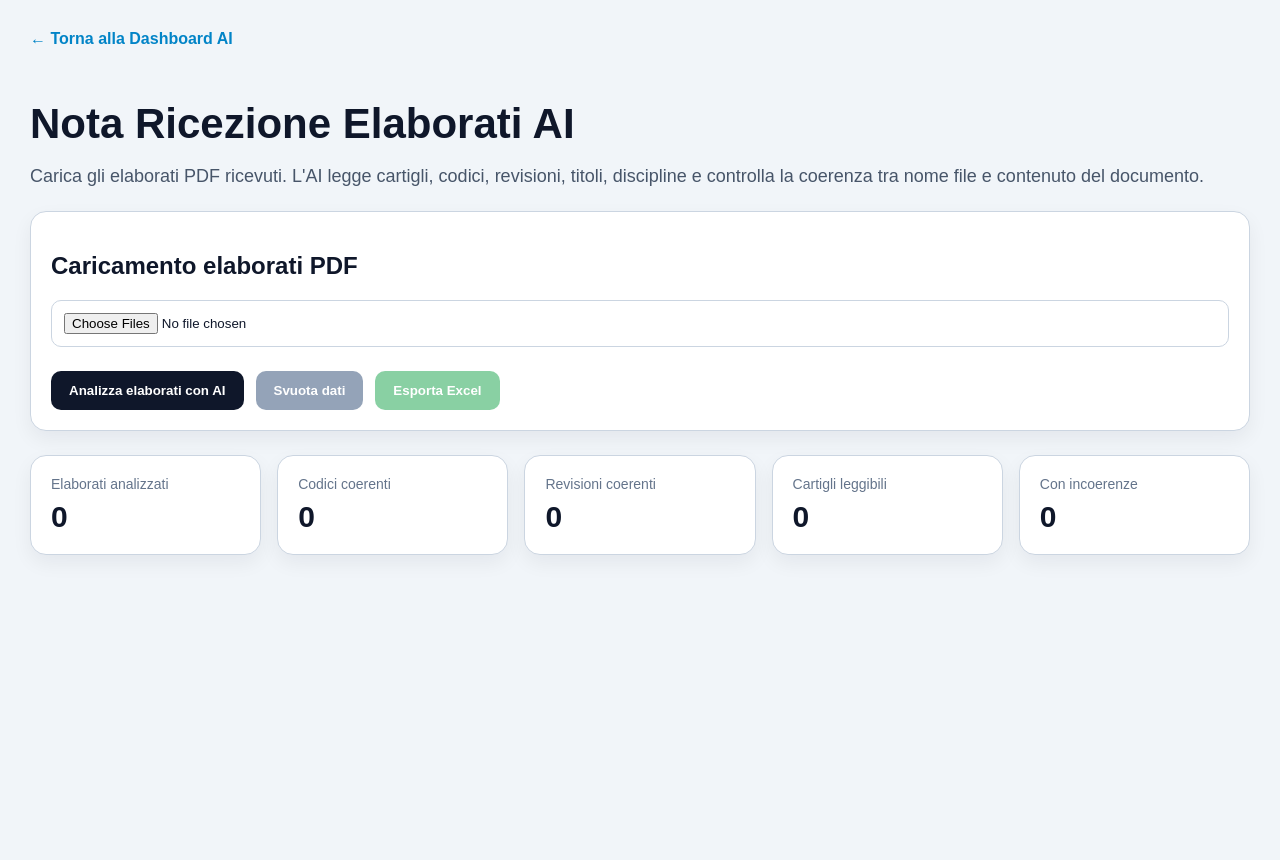
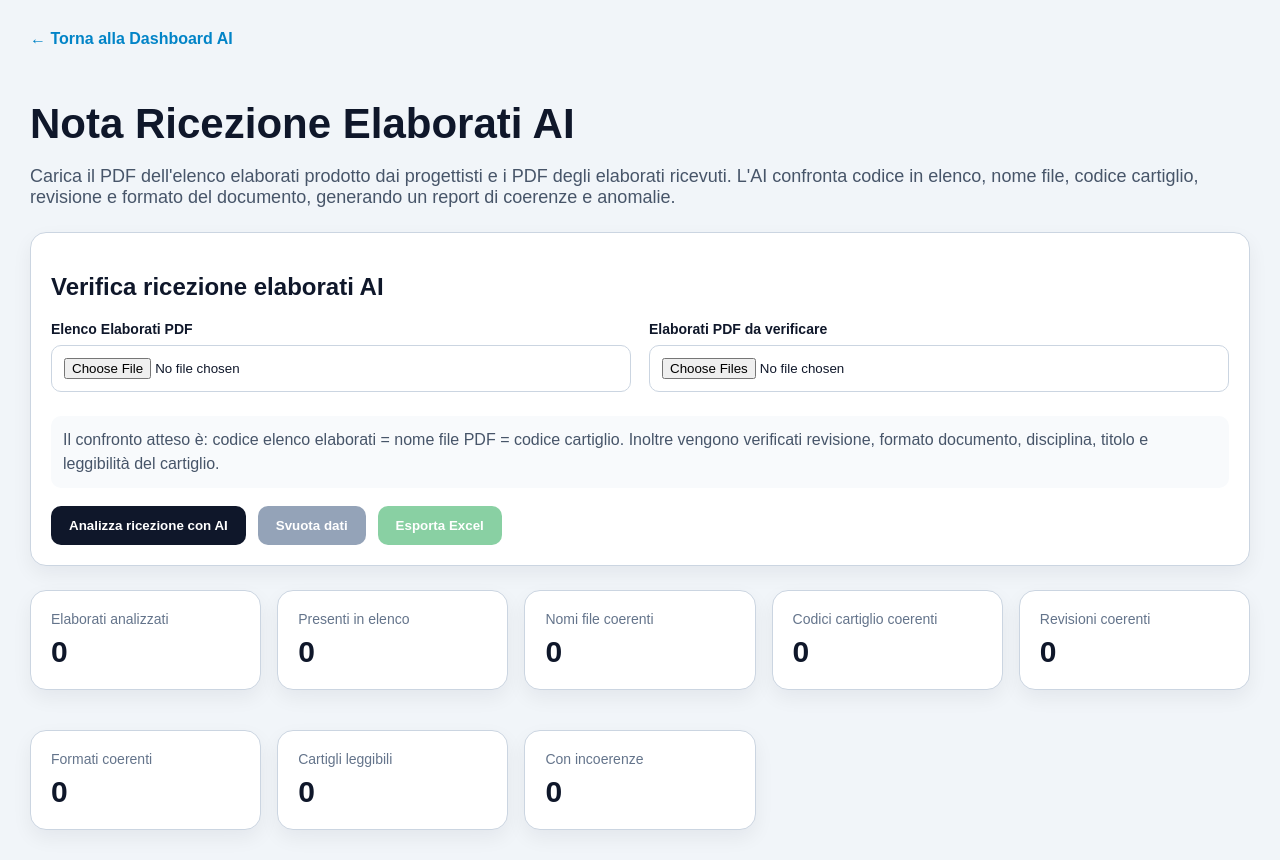
Before and after one commit to Giu71Puj06/nexcommon-qc-dashboard, a Next.js app: page /dashboard-ai/nota-ricezione in a window 1280 px wide. Built offline with nearby package versions, Linux system fonts and the light colour scheme.

Commit message:
Update page.tsx

```diff
--- a/app/dashboard-ai/nota-ricezione/page.tsx
+++ b/app/dashboard-ai/nota-ricezione/page.tsx
@@ -6,20 +6,41 @@ import * as XLSX from "xlsx";
 
 type AiReceptionResult = {
   commessa?: string;
+
+  codiceElenco?: string;
   codiceDocumentoFile?: string;
   codiceDocumentoCartiglio?: string;
-  titoloElaborato?: string;
+
+  revisioneElenco?: string;
   revisioneFile?: string;
   revisioneCartiglio?: string;
+
+  formatoElenco?: string;
+  formatoDocumento?: string;
+  formatoCartiglio?: string;
+
+  titoloElaborato?: string;
+  titoloElenco?: string;
+
   dataRevisione?: string;
   disciplina?: string;
   faseProgettuale?: string;
+
+  presenteInElenco?: boolean;
+  presenteTraFile?: boolean;
+
   coerenze?: {
-    codiceCoerente?: boolean;
+    presenteInElenco?: boolean;
+    nomeFileCoerenteConElenco?: boolean;
+    codiceFileCoerenteConCartiglio?: boolean;
+    codiceElencoCoerenteConCartiglio?: boolean;
     revisioneCoerente?: boolean;
+    formatoCoerente?: boolean;
     titoloPresente?: boolean;
     cartiglioLeggibile?: boolean;
+    codiceCoerente?: boolean;
   };
+
   incoerenze?: string[];
   azioniConsigliate?: string[];
   confidenza?: number;
@@ -30,15 +51,34 @@ type Row = {
   result: AiReceptionResult;
 };
 
+function normalizeCode(value: string) {
+  return String(value || "")
+    .toUpperCase()
+    .replace(/\.PDF$/i, "")
+    .replace(/\s+/g, "")
+    .replace(/[_\-.]/g, "")
+    .trim();
+}
+
+function extractFileBaseName(fileName: string) {
+  return String(fileName || "").replace(/\.pdf$/i, "").trim();
+}
+
 export default function NotaRicezioneAIPage() {
+  const [elencoFile, setElencoFile] = useState<File | null>(null);
   const [files, setFiles] = useState<File[]>([]);
   const [rows, setRows] = useState<Row[]>([]);
   const [loading, setLoading] = useState(false);
   const [error, setError] = useState("");
 
   async function analizzaPdf() {
+    if (!elencoFile) {
+      alert("Carica l'elenco elaborati PDF prodotto dai progettisti.");
+      return;
+    }
+
     if (!files.length) {
-      alert("Carica almeno un PDF.");
+      alert("Carica gli elaborati PDF da verificare.");
       return;
     }
 
@@ -50,7 +90,9 @@ export default function NotaRicezioneAIPage() {
 
       for (const file of files) {
         const fd = new FormData();
+
         fd.append("file", file);
+        fd.append("elencoElaborati", elencoFile);
         fd.append("mode", "document-reception-check");
 
         const res = await fetch("/api/ai-document-reader", {
@@ -78,6 +120,29 @@ export default function NotaRicezioneAIPage() {
           };
         }
 
+        const fileBaseName = extractFileBaseName(file.name);
+        const codiceFile =
+          parsed.codiceDocumentoFile || parsed.codiceElenco || fileBaseName;
+
+        const codiceCoerente =
+          parsed.coerenze?.codiceCoerente ??
+          parsed.coerenze?.codiceFileCoerenteConCartiglio ??
+          Boolean(
+            normalizeCode(codiceFile) &&
+              normalizeCode(parsed.codiceDocumentoCartiglio || "") &&
+              normalizeCode(codiceFile) ===
+                normalizeCode(parsed.codiceDocumentoCartiglio || "")
+          );
+
+        parsed = {
+          ...parsed,
+          codiceDocumentoFile: codiceFile,
+          coerenze: {
+            ...(parsed.coerenze || {}),
+            codiceCoerente,
+          },
+        };
+
         newRows.push({
           fileName: file.name,
           result: parsed,
@@ -94,6 +159,7 @@ export default function NotaRicezioneAIPage() {
   }
 
   function svuota() {
+    setElencoFile(null);
     setFiles([]);
     setRows([]);
     setError("");
@@ -102,20 +168,38 @@ export default function NotaRicezioneAIPage() {
   function esportaExcel() {
     const data = rows.map((row) => ({
       File: row.fileName,
+      "Elenco elaborati PDF": elencoFile?.name || "",
       Commessa: row.result.commessa || "",
-      "Codice documento file": row.result.codiceDocumentoFile || "",
-      "Codice documento cartiglio": row.result.codiceDocumentoCartiglio || "",
-      "Titolo elaborato": row.result.titoloElaborato || "",
+      "Codice da elenco": row.result.codiceElenco || "",
+      "Codice da nome file": row.result.codiceDocumentoFile || "",
+      "Codice da cartiglio": row.result.codiceDocumentoCartiglio || "",
+      "Revisione elenco": row.result.revisioneElenco || "",
       "Revisione file": row.result.revisioneFile || "",
       "Revisione cartiglio": row.result.revisioneCartiglio || "",
-      "Data revisione": row.result.dataRevisione || "",
+      "Formato elenco": row.result.formatoElenco || "",
+      "Formato documento": row.result.formatoDocumento || "",
+      "Formato cartiglio": row.result.formatoCartiglio || "",
+      "Titolo elenco": row.result.titoloElenco || "",
+      "Titolo cartiglio": row.result.titoloElaborato || "",
       Disciplina: row.result.disciplina || "",
       "Fase progettuale": row.result.faseProgettuale || "",
-      "Codice coerente": row.result.coerenze?.codiceCoerente ? "OK" : "KO",
+      "Presente in elenco": row.result.coerenze?.presenteInElenco ? "OK" : "KO",
+      "Nome file coerente con elenco": row.result.coerenze
+        ?.nomeFileCoerenteConElenco
+        ? "OK"
+        : "KO",
+      "Codice file/cartiglio coerente": row.result.coerenze
+        ?.codiceFileCoerenteConCartiglio
+        ? "OK"
+        : "KO",
+      "Codice elenco/cartiglio coerente": row.result.coerenze
+        ?.codiceElencoCoerenteConCartiglio
+        ? "OK"
+        : "KO",
       "Revisione coerente": row.result.coerenze?.revisioneCoerente
         ? "OK"
         : "KO",
-      "Titolo presente": row.result.coerenze?.titoloPresente ? "OK" : "KO",
+      "Formato coerente": row.result.coerenze?.formatoCoerente ? "OK" : "KO",
       "Cartiglio leggibile": row.result.coerenze?.cartiglioLeggibile
         ? "OK"
         : "KO",
@@ -133,27 +217,37 @@ export default function NotaRicezioneAIPage() {
 
   const kpi = useMemo(() => {
     const totale = rows.length;
-
-    const okCodice = rows.filter(
-      (r) => r.result.coerenze?.codiceCoerente
+    const presentiInElenco = rows.filter(
+      (r) => r.result.coerenze?.presenteInElenco
     ).length;
-
-    const okRevisione = rows.filter(
+    const nomiFileCoerenti = rows.filter(
+      (r) => r.result.coerenze?.nomeFileCoerenteConElenco
+    ).length;
+    const codiciCartiglioCoerenti = rows.filter(
+      (r) =>
+        r.result.coerenze?.codiceFileCoerenteConCartiglio ||
+        r.result.coerenze?.codiceCoerente
+    ).length;
+    const revisioniCoerenti = rows.filter(
       (r) => r.result.coerenze?.revisioneCoerente
     ).length;
-
+    const formatiCoerenti = rows.filter(
+      (r) => r.result.coerenze?.formatoCoerente
+    ).length;
     const cartigliLeggibili = rows.filter(
       (r) => r.result.coerenze?.cartiglioLeggibile
     ).length;
-
     const conIncoerenze = rows.filter(
       (r) => (r.result.incoerenze || []).length > 0
     ).length;
 
     return {
       totale,
-      okCodice,
-      okRevisione,
+      presentiInElenco,
+      nomiFileCoerenti,
+      codiciCartiglioCoerenti,
+      revisioniCoerenti,
+      formatiCoerenti,
       cartigliLeggibili,
       conIncoerenze,
     };
@@ -168,14 +262,32 @@ export default function NotaRicezioneAIPage() {
       <h1 style={titleStyle}>Nota Ricezione Elaborati AI</h1>
 
       <p style={leadStyle}>
-        Carica gli elaborati PDF ricevuti. L'AI legge cartigli, codici,
-        revisioni, titoli, discipline e controlla la coerenza tra nome file e
-        contenuto del documento.
+        Carica il PDF dell'elenco elaborati prodotto dai progettisti e i PDF
+        degli elaborati ricevuti. L'AI confronta codice in elenco, nome file,
+        codice cartiglio, revisione e formato del documento, generando un report
+        di coerenze e anomalie.
       </p>
 
       <section style={cardStyle}>
-        <h2>Caricamento elaborati PDF</h2>
+        <h2>Verifica ricezione elaborati AI</h2>
 
+        <div style={uploadGridStyle}>
+          <div>
+            <label style={labelStyle}>Elenco Elaborati PDF</label>
+            <input
+              type="file"
+              accept=".pdf"
+              onChange={(e) => setElencoFile(e.target.files?.[0] || null)}
+              style={inputStyle}
+            />
+
+            {elencoFile && (
+              <div style={infoStyle}>Elenco caricato: {elencoFile.name}</div>
+            )}
+          </div>
+
+          <div>
+            <label style={labelStyle}>Elaborati PDF da verificare</label>
             <input
               type="file"
               accept=".pdf"
@@ -184,9 +296,21 @@ export default function NotaRicezioneAIPage() {
               style={inputStyle}
             />
 
+            {files.length > 0 && (
+              <div style={infoStyle}>PDF selezionati: {files.length}</div>
+            )}
+          </div>
+        </div>
+
+        <div style={noteStyle}>
+          Il confronto atteso è: codice elenco elaborati = nome file PDF =
+          codice cartiglio. Inoltre vengono verificati revisione, formato
+          documento, disciplina, titolo e leggibilità del cartiglio.
+        </div>
+
         <div style={actionsStyle}>
           <button onClick={analizzaPdf} disabled={loading} style={primaryButton}>
-            {loading ? "Analisi AI in corso..." : "Analizza elaborati con AI"}
+            {loading ? "Analisi AI in corso..." : "Analizza ricezione con AI"}
           </button>
 
           <button onClick={svuota} disabled={loading} style={secondaryButton}>
@@ -205,24 +329,26 @@ export default function NotaRicezioneAIPage() {
           </button>
         </div>
 
-        {files.length > 0 && (
-          <div style={infoStyle}>PDF selezionati: {files.length}</div>
-        )}
-
         {error && <div style={errorStyle}>{error}</div>}
       </section>
 
       <section style={gridStyle}>
         <Kpi title="Elaborati analizzati" value={String(kpi.totale)} />
-        <Kpi title="Codici coerenti" value={String(kpi.okCodice)} />
-        <Kpi title="Revisioni coerenti" value={String(kpi.okRevisione)} />
+        <Kpi title="Presenti in elenco" value={String(kpi.presentiInElenco)} />
+        <Kpi title="Nomi file coerenti" value={String(kpi.nomiFileCoerenti)} />
+        <Kpi
+          title="Codici cartiglio coerenti"
+          value={String(kpi.codiciCartiglioCoerenti)}
+        />
+        <Kpi title="Revisioni coerenti" value={String(kpi.revisioniCoerenti)} />
+        <Kpi title="Formati coerenti" value={String(kpi.formatiCoerenti)} />
         <Kpi title="Cartigli leggibili" value={String(kpi.cartigliLeggibili)} />
         <Kpi title="Con incoerenze" value={String(kpi.conIncoerenze)} />
       </section>
 
       {rows.length > 0 && (
         <section style={cardStyle}>
-          <h2>Report coerenza elaborati</h2>
+          <h2>Report coerenza ricezione elaborati</h2>
 
           <div style={{ overflowX: "auto" }}>
             <table style={tableStyle}>
@@ -230,15 +356,23 @@ export default function NotaRicezioneAIPage() {
                 <tr>
                   <th style={th}>File</th>
                   <th style={th}>Commessa</th>
+                  <th style={th}>Codice elenco</th>
                   <th style={th}>Codice file</th>
                   <th style={th}>Codice cartiglio</th>
-                  <th style={th}>Titolo elaborato</th>
+                  <th style={th}>Rev. elenco</th>
                   <th style={th}>Rev. file</th>
                   <th style={th}>Rev. cartiglio</th>
+                  <th style={th}>Formato elenco</th>
+                  <th style={th}>Formato doc.</th>
+                  <th style={th}>Formato cartiglio</th>
+                  <th style={th}>Titolo elenco</th>
+                  <th style={th}>Titolo cartiglio</th>
                   <th style={th}>Disciplina</th>
-                  <th style={th}>Fase</th>
-                  <th style={th}>Codice</th>
+                  <th style={th}>Presente elenco</th>
+                  <th style={th}>Nome file</th>
+                  <th style={th}>Codice cartiglio</th>
                   <th style={th}>Revisione</th>
+                  <th style={th}>Formato</th>
                   <th style={th}>Cartiglio</th>
                   <th style={th}>Incoerenze</th>
                   <th style={th}>Azioni consigliate</th>
@@ -251,22 +385,39 @@ export default function NotaRicezioneAIPage() {
                   <tr key={`${row.fileName}-${index}`}>
                     <td style={td}>{row.fileName}</td>
                     <td style={td}>{row.result.commessa || "-"}</td>
-                    <td style={td}>
-                      {row.result.codiceDocumentoFile || "-"}
-                    </td>
+                    <td style={td}>{row.result.codiceElenco || "-"}</td>
+                    <td style={td}>{row.result.codiceDocumentoFile || "-"}</td>
                     <td style={td}>
                       {row.result.codiceDocumentoCartiglio || "-"}
                     </td>
-                    <td style={td}>{row.result.titoloElaborato || "-"}</td>
+                    <td style={td}>{row.result.revisioneElenco || "-"}</td>
                     <td style={td}>{row.result.revisioneFile || "-"}</td>
                     <td style={td}>{row.result.revisioneCartiglio || "-"}</td>
+                    <td style={td}>{row.result.formatoElenco || "-"}</td>
+                    <td style={td}>{row.result.formatoDocumento || "-"}</td>
+                    <td style={td}>{row.result.formatoCartiglio || "-"}</td>
+                    <td style={td}>{row.result.titoloElenco || "-"}</td>
+                    <td style={td}>{row.result.titoloElaborato || "-"}</td>
                     <td style={td}>{row.result.disciplina || "-"}</td>
-                    <td style={td}>{row.result.faseProgettuale || "-"}</td>
                     <td style={td}>
-                      {row.result.coerenze?.codiceCoerente ? "✅" : "❌"}
+                      {row.result.coerenze?.presenteInElenco ? "✅" : "❌"}
+                    </td>
+                    <td style={td}>
+                      {row.result.coerenze?.nomeFileCoerenteConElenco
+                        ? "✅"
+                        : "❌"}
+                    </td>
+                    <td style={td}>
+                      {row.result.coerenze?.codiceFileCoerenteConCartiglio ||
+                      row.result.coerenze?.codiceCoerente
+                        ? "✅"
+                        : "❌"}
                     </td>
                     <td style={td}>
                       {row.result.coerenze?.revisioneCoerente ? "✅" : "❌"}
+                    </td>
+                    <td style={td}>
+                      {row.result.coerenze?.formatoCoerente ? "✅" : "❌"}
                     </td>
                     <td style={td}>
                       {row.result.coerenze?.cartiglioLeggibile ? "✅" : "❌"}
@@ -336,6 +487,18 @@ const cardStyle: React.CSSProperties = {
   boxShadow: "0 8px 20px rgba(15,23,42,0.06)",
 };
 
+const uploadGridStyle: React.CSSProperties = {
+  display: "grid",
+  gridTemplateColumns: "repeat(auto-fit, minmax(320px, 1fr))",
+  gap: 18,
+};
+
+const labelStyle: React.CSSProperties = {
+  display: "block",
+  fontWeight: 800,
+  marginBottom: 8,
+};
+
 const inputStyle: React.CSSProperties = {
   width: "100%",
   padding: 12,
@@ -347,7 +510,7 @@ const inputStyle: React.CSSProperties = {
 const actionsStyle: React.CSSProperties = {
   display: "flex",
   gap: 12,
-  marginTop: 10,
+  marginTop: 18,
   flexWrap: "wrap",
 };
 
@@ -382,12 +545,21 @@ const exportButton: React.CSSProperties = {
 };
 
 const infoStyle: React.CSSProperties = {
-  marginTop: 14,
+  marginTop: 6,
   padding: 12,
   borderRadius: 10,
   background: "#eff6ff",
   color: "#1d4ed8",
   fontWeight: 700,
+};
+
+const noteStyle: React.CSSProperties = {
+  marginTop: 10,
+  padding: 12,
+  borderRadius: 10,
+  background: "#f8fafc",
+  color: "#475569",
+  lineHeight: 1.5,
 };
 
 const errorStyle: React.CSSProperties = {
@@ -415,6 +587,7 @@ const th: React.CSSProperties = {
   borderBottom: "1px solid #cbd5e1",
   padding: 10,
   background: "#f8fafc",
+  whiteSpace: "nowrap",
 };
 
 const td: React.CSSProperties = {
```
Lines whose indentation alone changed are shown as unchanged.
